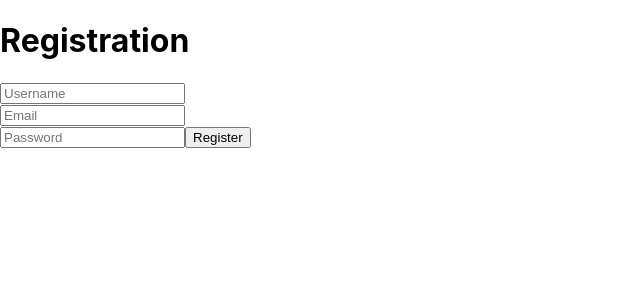
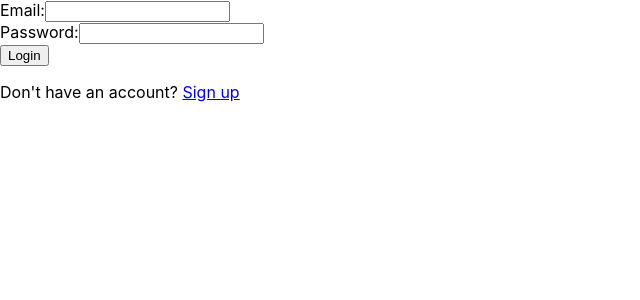
Before and after one commit to Ruchi-Bhogate/u-book-se-fall-23-team-32, a React (Create React App) app in the folder client/: page /login in a window 1280 px wide. Shown: the top 300 px of the page, without its empty margins (0-640 px from the left). Built offline with nearby package versions, Linux system fonts and the light colour scheme.

Commit message:
mongo setup and login page

```diff
--- a/client/package.json
+++ b/client/package.json
@@ -6,6 +6,7 @@
     "@testing-library/jest-dom": "^5.17.0",
     "@testing-library/react": "^13.4.0",
     "@testing-library/user-event": "^13.5.0",
+    "axios": "^1.5.1",
     "bootstrap": "^5.3.2",
     "cors": "^2.8.5",
     "react": "^18.2.0",
--- a/client/src/App.jsx
+++ b/client/src/App.jsx
@@ -1,12 +1,20 @@
-//import { useState } from 'react';
-import Signup from './components/signup';
-import './App.css';
+// App.js
+
+import React from 'react';
+import { BrowserRouter as Router, Routes,Route  } from 'react-router-dom';
+import Login from './components/Login';
+import Signup from './components/Signup';
 
 function App() {
+  return (
+    <Router>
+        <Routes>
+          <Route path="/login" element={<Login />} />
+          <Route path="/signup" element={<Signup />} />
+          <Route path="/" render={() => <div>Welcome to the Book Rental Web App!</div>} />
+        </Routes>
+    </Router>
+  );
+}
 
-
-  return (
-    <Signup></Signup>
-  )
-}
 export default App;
--- /dev/null
+++ b/client/src/components/Login.jsx
@@ -0,0 +1,41 @@
+// Login.js
+
+import React, { useState } from 'react';
+import axios from 'axios';
+
+function Login() {
+  const [email, setEmail] = useState('');
+  const [password, setPassword] = useState('');
+
+  const handleSubmit = async (e) => {
+    e.preventDefault();
+    try {
+      const response = await axios.post('http://localhost:8080/login', {
+        email,
+        password,
+      });
+      console.log(response.data);
+    } catch (error) {
+      console.error('Error logging in:', error.response.data);
+    }
+  };
+
+  return (
+    <div>
+      <form onSubmit={handleSubmit}>
+        <div>
+          <label>Email:</label>
+          <input type="email" value={email} onChange={(e) => setEmail(e.target.value)} />
+        </div>
+        <div>
+          <label>Password:</label>
+          <input type="password" value={password} onChange={(e) => setPassword(e.target.value)} />
+        </div>
+        <button type="submit">Login</button>
+      </form>
+      <p>Don't have an account? <a href="/signup">Sign up</a></p>
+    </div>
+  );
+}
+
+export default Login;
```
Also changed, not shown: 2 other files (tests, documents, lock files or other folders).
